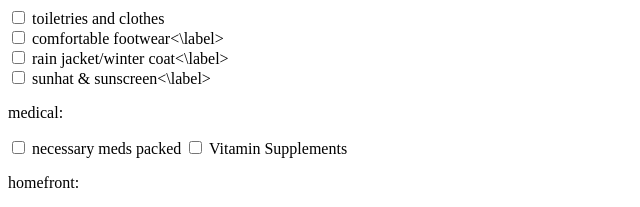
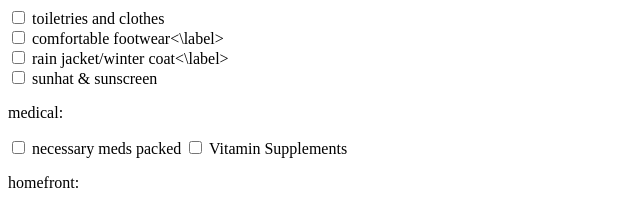
Before and after one commit to ombralunare/Mark-This, a plain HTML site: page index.html in a window 1280 px wide. Shown: the part 342-549 px from the top of the page, 0-640 px from the left. Drawn offline with Linux system fonts and the light colour scheme.

Commit message:
Update index.html

```diff
--- a/index.html
+++ b/index.html
@@ -55,7 +55,7 @@
 
   <div>
        <input type ="checkbox" id="sunhat & sunscreen" name="sunhat & sunscreen">
-       <checked label for="sunhat & sunscreen">sunhat & sunscreen<\label>
+       <checked label for="sunhat & sunscreen">sunhat & sunscreen</label>
   </div>
 
   <div>
```
